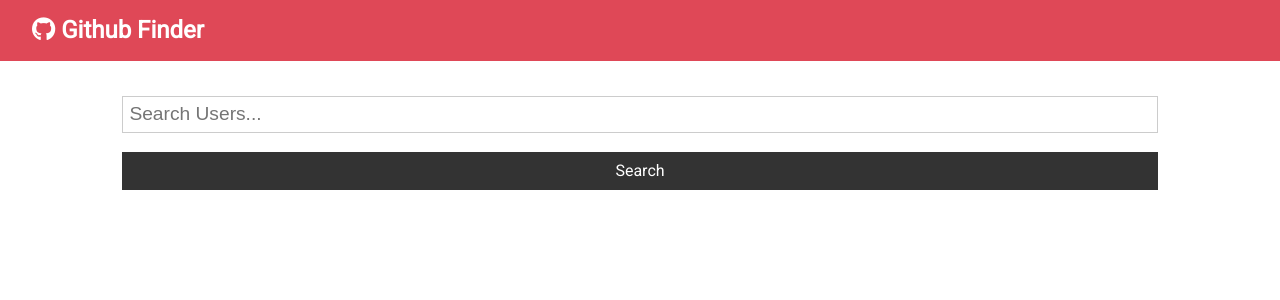
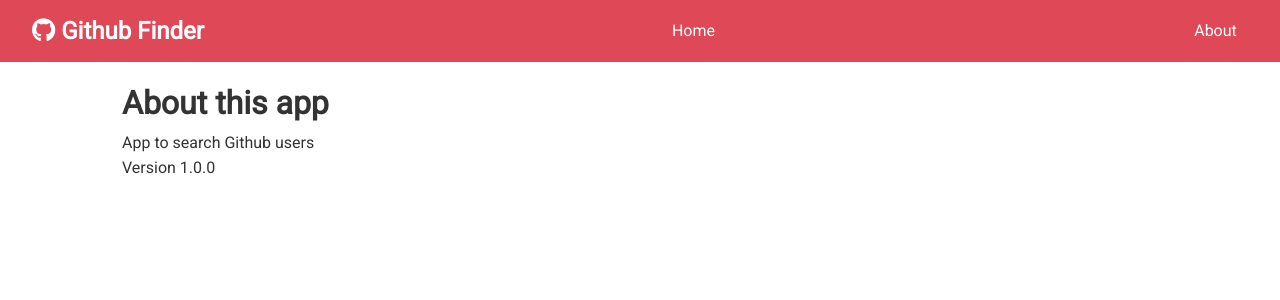
Before and after one commit to craigbunton/react-github-finder, a React (Create React App) app: page /about in a window 1280 px wide. Shown: the top 300 px of the page. Built offline with nearby package versions, Linux system fonts and the light colour scheme.

Commit message:
Added About page and react Router

```diff
--- a/package.json
+++ b/package.json
@@ -9,6 +9,7 @@
     "axios": "^0.19.0",
     "react": "^16.12.0",
     "react-dom": "^16.12.0",
+    "react-router-dom": "^5.1.2",
     "react-scripts": "3.3.0"
   },
   "scripts": {
--- a/src/App.js
+++ b/src/App.js
@@ -1,8 +1,10 @@
-import React, { Component } from "react";
+import React, { Fragment, Component } from "react";
+import { BrowserRouter as Router, Switch, Route } from "react-router-dom";
 import Navbar from "./components/layout/Navbar";
 import Users from "./components/users/Users";
 import Search from "./components/users/Search";
 import Alert from "./components/layout/Alert";
+import About from "./components/pages/About";
 
 import axios from "axios";
 
@@ -41,10 +43,17 @@
     const { users, loading } = this.state;
 
     return (
+      <Router>
         <div className="App">
           <Navbar />
           <div className="container">
             <Alert alert={this.state.alert} />
+            <Switch>
+              <Route
+                exact
+                path="/"
+                render={props => (
+                  <Fragment>
                     <Search
                       searchUsers={this.searchUsers}
                       clearUsers={this.clearUsers}
@@ -52,8 +61,15 @@
                       setAlert={this.setAlert}
                     />
                     <Users loading={loading} users={users} />
+                  </Fragment>
+                )}
+              />
+
+              <Route path="/about" component={About} />
+            </Switch>
           </div>
         </div>
+      </Router>
     );
   }
 }
--- a/src/components/layout/Navbar.js
+++ b/src/components/layout/Navbar.js
@@ -1,5 +1,6 @@
 import React from "react";
 import Proptypes from "prop-types";
+import { Link } from "react-router-dom";
 
 const Navbar = ({ icon, title }) => {
   return (
@@ -7,6 +8,9 @@
       <h1>
         <i className={icon} /> {title}
       </h1>
+
+      <Link to="/">Home</Link>
+      <Link to="/about">About</Link>
     </nav>
   );
 };
--- /dev/null
+++ b/src/components/pages/About.js
@@ -0,0 +1,13 @@
+import React, { Fragment } from "react";
+
+export const About = () => {
+  return (
+    <Fragment>
+      <h1>About this app</h1>
+      <hl></hl>
+      <p>App to search Github users</p>
+      <p>Version 1.0.0</p>
+    </Fragment>
+  );
+};
+export default About;
```
Also changed, not shown: 1 other file (tests, documents, lock files or other folders). Lines whose indentation alone changed are shown as unchanged.
